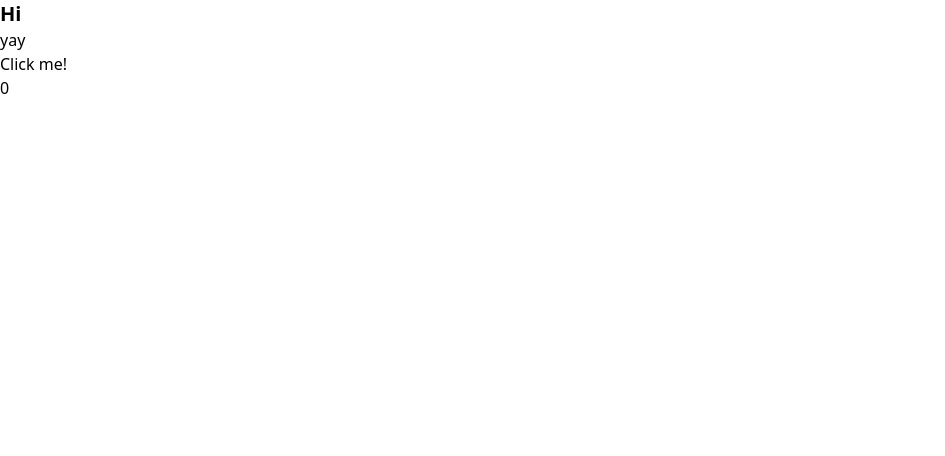
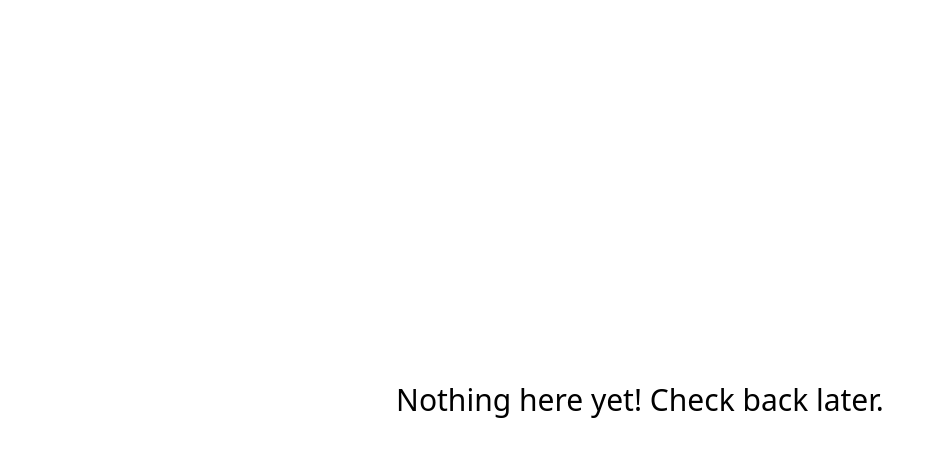
Before and after one commit to EdwinChang24/website-archive, a Nuxt app: page / in a window 1280 px wide. Shown: the top 456 px of the page, without its empty margins (0-945 px from the left). Built offline with nearby package versions, Linux system fonts and the light colour scheme.

Commit message:
💄 Add notice

```diff
--- a/app.vue
+++ b/app.vue
@@ -1,15 +1,5 @@
-<script setup lang="ts">
-    const count = ref(0);
-    function inc() {
-        count.value++;
-    }
-</script>
-
 <template>
-    <div class="font-sans">
-        <h1 class="text-xl font-bold">Hi</h1>
-        <p>yay</p>
-        <button @click="inc">Click me!</button>
-        <p>{{ count }}</p>
+    <div>
+        <NuxtPage />
     </div>
 </template>
--- /dev/null
+++ b/pages/index.vue
@@ -0,0 +1,18 @@
+<script setup lang="ts">
+    const color = ref("#000000")
+    function randomColor() {
+        var newColor = "";
+        for (var i = 0; i < 6; i++) {
+            newColor += Math.floor(Math.random() * 16).toString(16);
+        }
+        color.value = "#" + newColor
+    }
+</script>
+
+<template>
+    <div class="grid place-items-center h-screen">
+        <p @click="randomColor" class="font-sans text-3xl select-none" :style='{"color":color}'>
+            Nothing here yet! Check back later.
+        </p>
+    </div>
+</template>
```
